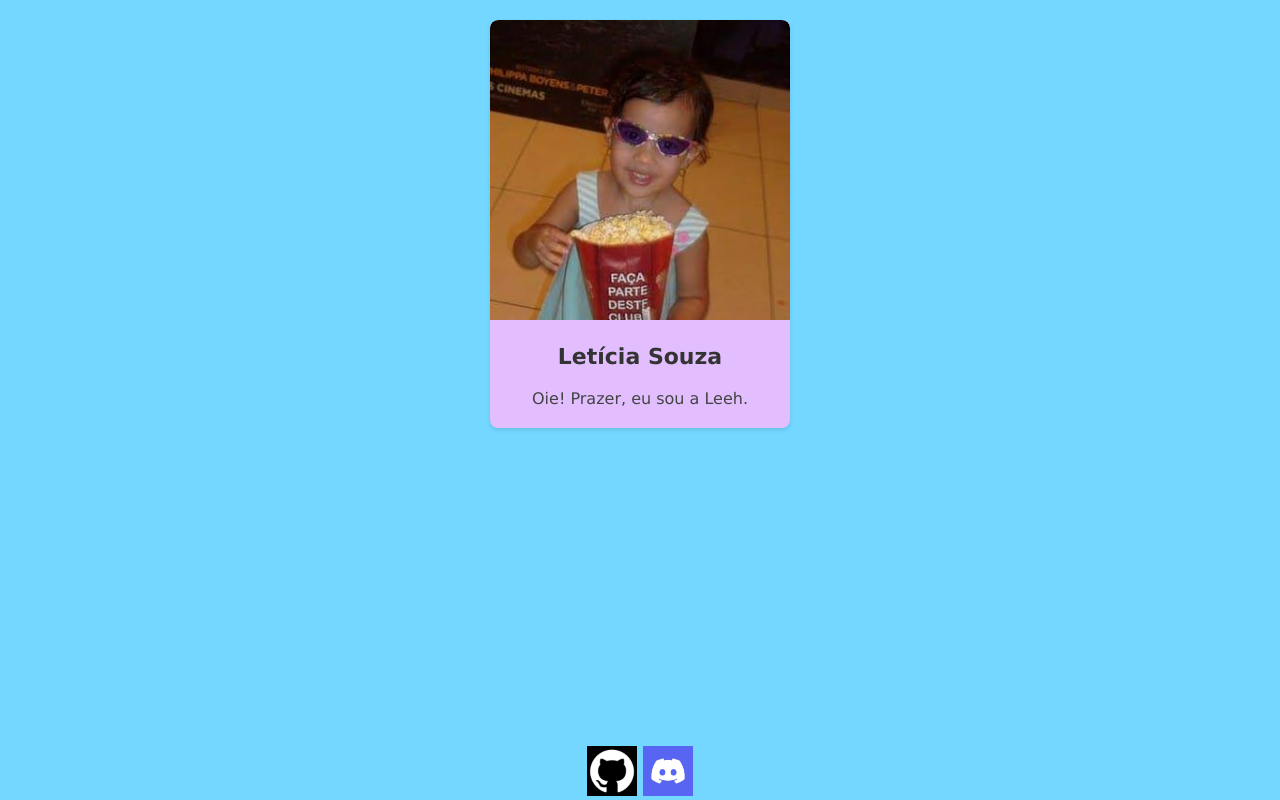
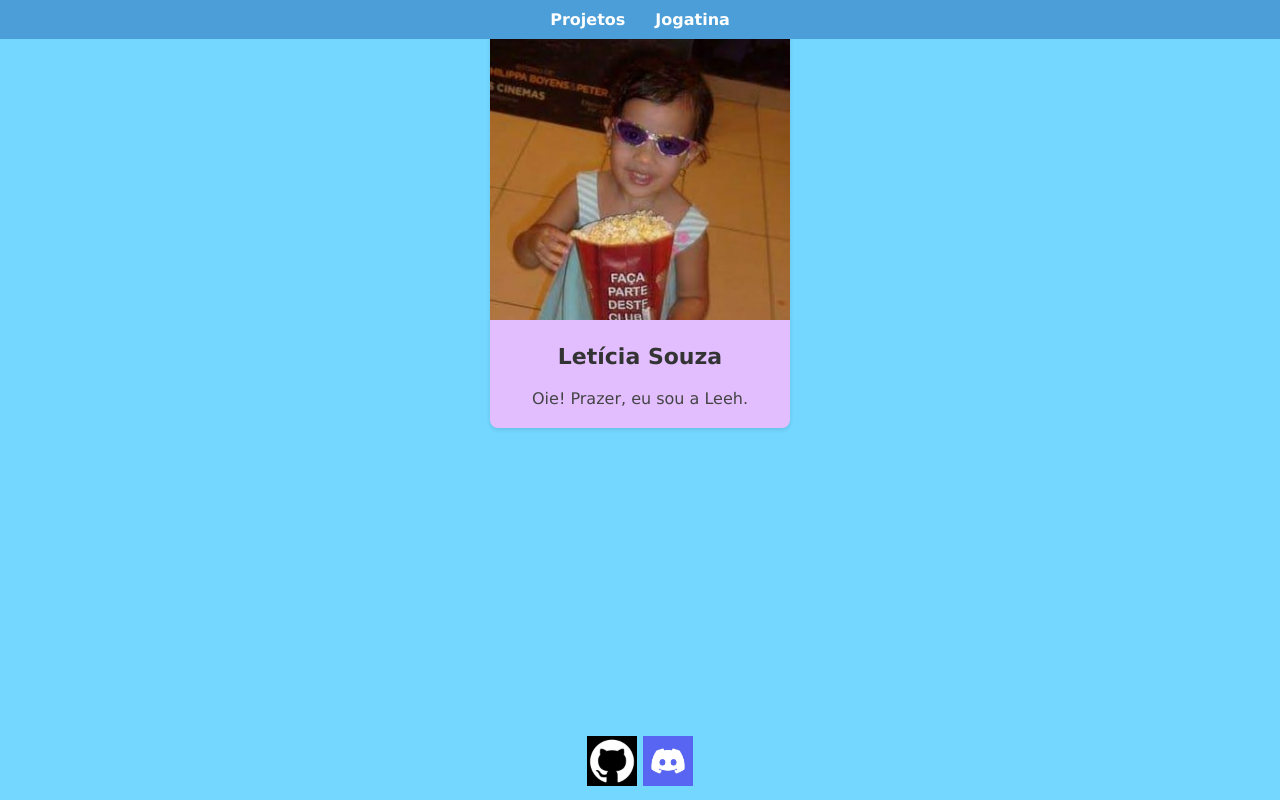
Before and after one commit to leehssf/leehssf.github.io, a plain HTML site: page index.html in a window 1280 px wide. Drawn offline with Linux system fonts and the light colour scheme; a web font is replaced by a local one.

Commit message:
Add files via upload

```diff
--- a/index.html
+++ b/index.html
@@ -8,16 +8,18 @@
 <link rel="icon" href="74accce8ebd7e7f4e80905633b453a11.jpg" type="image/x-icon">
 </head>
 <body>
+  <div class="menu">
+  <a href="/Projetos/index.html">Projetos</a>
+  <a href="/Jogatina/index.html">Jogatina</a>
+</div>
   <div class="card">
   <img src="minileleh.jpg" alt="Mini Leeh <3">
   <h1>Letícia Souza</h1>
   <p>Oie! Prazer, eu sou a Leeh.</p>
 </div>
   <footer>
-    <center>
       <img src="github.jpg" onclick="window.location.href='https://github.com/leehssf';" height="50" widget="50" alt="Meu perfil no Github">
       <img src="discord.jpg" onclick="window.location.href='https://discord.com/users/738228868749590618';" height="50" widget="50" alt="Meu perfil no Discord">
-    </center>
   </footer>
 </body>
 </html>
--- a/style.css
+++ b/style.css
@@ -41,6 +41,29 @@ body {
     color: #444;
   }
 
+  .menu {
+  position: absolute;
+  top: 0;
+  width: 100%;
+  background-color: #4b9ed7;
+  display: flex;
+  justify-content: center;
+  padding: 10px 0;
+  z-index: 1000;
+}
+
+.menu a {
+  color: white;
+  text-decoration: none;
+  margin: 0 15px;
+  font-weight: bold;
+  font-family: 'Verdana', sans-serif;
+}
+
+.menu a:hover {
+  text-decoration: underline;
+}
+
   /* Media query para telas maiores (desktop) */
   @media (min-width: 768px) {
     body {
@@ -54,7 +77,9 @@ body {
     }
   }
 footer {
- position: absolute;
- bottom: 0;
- width: 100%;
+  position: absolute;
+  bottom: 0;
+  width: 100%;
+  text-align: center;
+  padding: 10px;
 }
```
Also changed, not shown: Imagens/discord.jpg (added), Imagens/github.jpg (added), Imagens/instagram.jpg (added), Imagens/leehicon.jpg (added), Imagens/minileleh.jpg (added), Imagens/tomato.png (added), Jogatina/index.html (added), Projetos/index.html (added).
